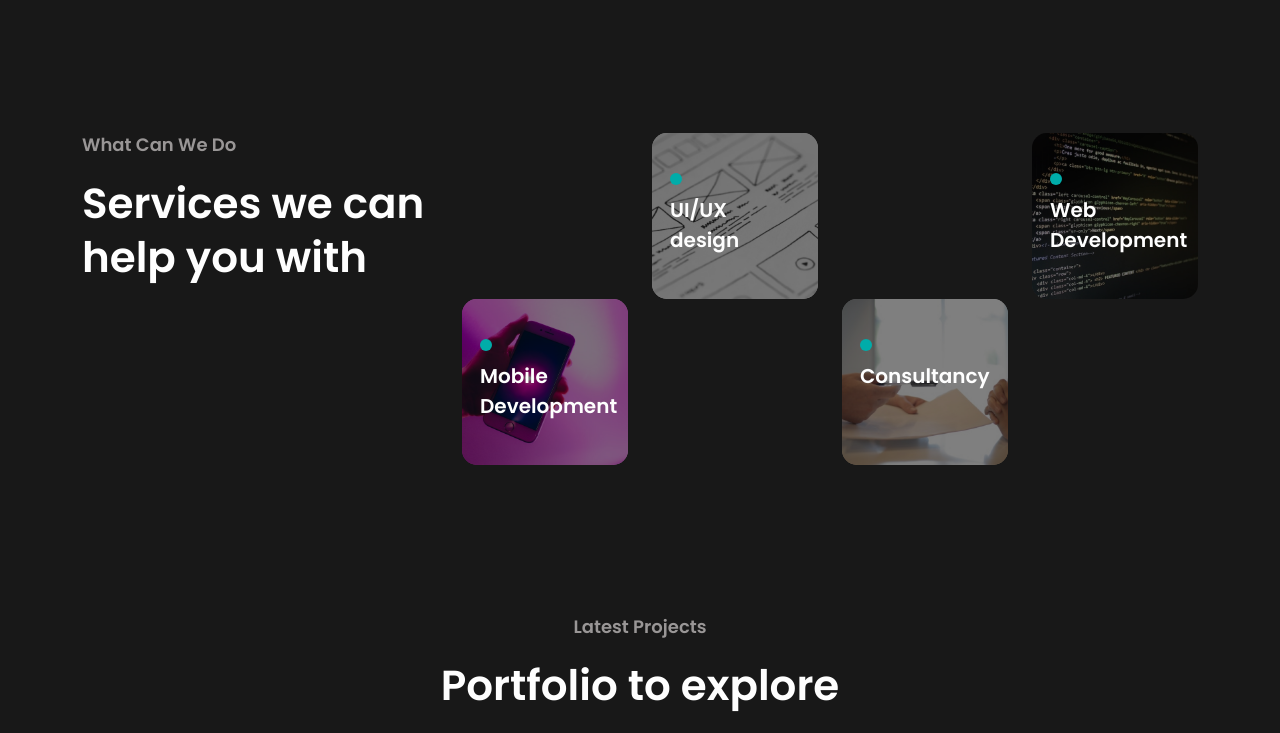
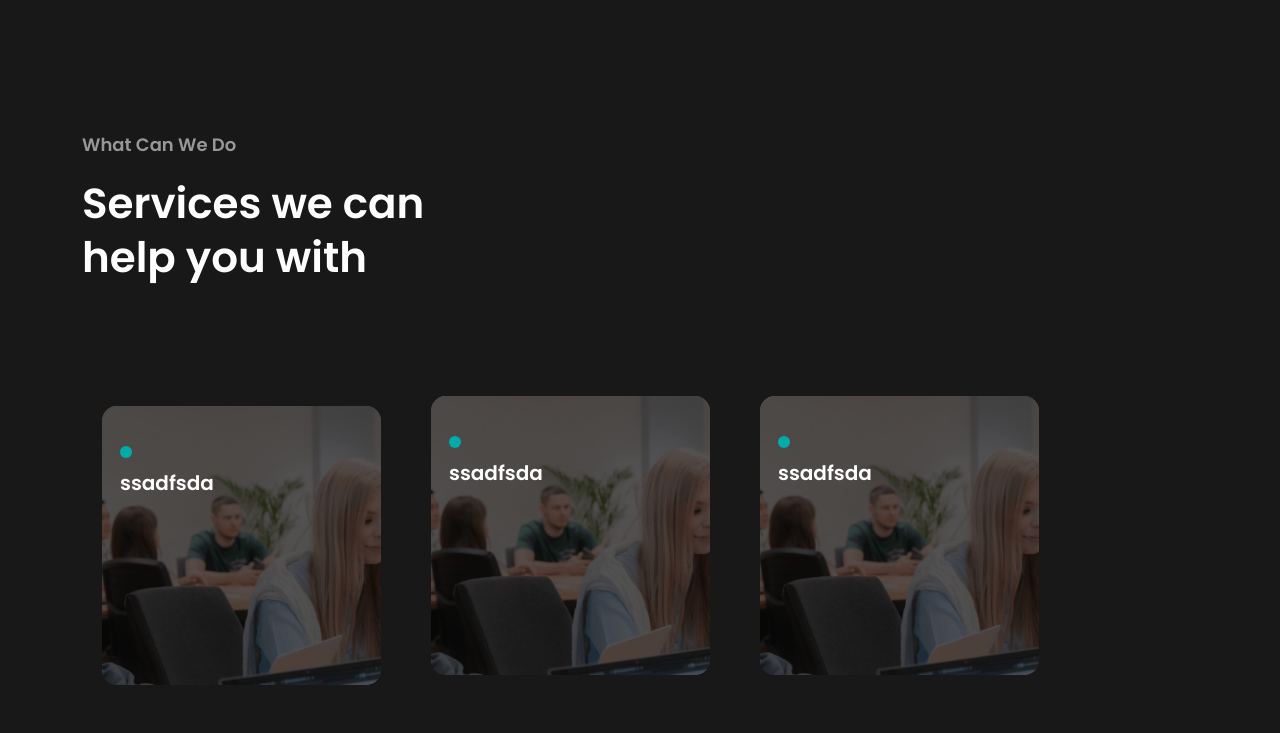
Before and after one commit to MarianRusoiu99/extf, a Next.js app: page / in a window 1280 px wide. Shown: the part 1080-1813 px from the top of the page. Built offline with nearby package versions, Linux system fonts and the light colour scheme.

Commit message:
Commit Dragable Section

```diff
--- a/components/Card/index.jsx
+++ b/components/Card/index.jsx
@@ -2,20 +2,20 @@ import Link from 'next/link';
 
 import Div from '../Div';
 
-export default function Card({ title, link, src, alt }) {
+export default function Card({ title, link, src, alt , variant }) {   //if it has a link prop, renders the content inside a link wrapper else in a simple div
   return (
-    link ? (<Link href={link} className="cs-card cs-style1">
+    link ? (<Link href={link} className='cs-card cs-style1'>
     <>
-      <img src={src} alt={alt} />
+      <img src={src} alt={alt} className={`${variant}`} />
       <Div className="cs-card_overlay" />
       <Div className="cs-card_info">
         <span className=" cs-hover_layer3 cs-accent_bg" />
         <h2 className="cs-card_title">{title}</h2>
       </Div>
     </>
-  </Link>) :  (<div href={link} className="cs-card cs-style1">
+  </Link>) :  (<div href={link} className='cs-card cs-style1'>
   <>
-    <img src={src} alt={alt} />
+    <img src={src} alt={alt} className={`${variant}`} />
     <Div className="cs-card_overlay" />
     <Div className="cs-card_info">
       <span className=" cs-hover_layer3 cs-accent_bg" />
--- /dev/null
+++ b/components/ServicesDragable/index.jsx
@@ -0,0 +1,87 @@
+"use client"
+
+import React from 'react'
+import Div from '../Div'
+import Card from '../Card'
+import Spacing from '../Spacing'
+import { motion } from 'framer-motion'
+
+
+function ServicesDragable(props) {
+
+//   const Services = props.items  // items is an array of objects and objects must have a title, a src for image and an alt tag for image
+  const placeholder = [{title:"ssadfsda", src:"../images/cta/a.png", alt:"ceva"},{title:"ssadfsda", src:"../images/cta/a.png", alt:"ceva"},{title:"ssadfsda", src:"../images/cta/a.png", alt:"ceva"},{title:"ssadfsda", src:"../images/cta/a.png", alt:"ceva"}];
+  const Services = props.items ? props.items :placeholder
+  const constraintsRef = React.useRef(null);
+  console.log(constraintsRef);
+
+  const randomLeftMargin = [20,40,30,100,50]
+  return (
+
+      <Div>
+
+                  <Div className="col-lg-3 col-sm-6 cs-hidden_mobile" ></Div>
+                  <div ref={constraintsRef} className="offsetChild">
+                  {Services && Services.map((content,index)=>{return(
+//style={{marginLeft: `${randomLeftMargin[Math.floor(Math.random() * randomLeftMargin.length)]}`}}
+
+                    <motion.div drag  pan dragConstraints={constraintsRef} className="col-lg-3 col-sm-6" id = {index}  style={{marginLeft: `${randomLeftMargin[Math.floor(Math.random() * randomLeftMargin.length)]}px` , marginTop: `${randomLeftMargin[Math.floor(Math.random() * randomLeftMargin.length)]}px`}} >
+                    <Div>
+                    <Card
+                      title={content.title}
+                      // link="/service/service-details"
+                      src={content.src}
+                      alt={content.alt}
+                      variant={"square transparent"}
+                    />
+                    <Spacing lg="0" md="30" />
+                  </Div>
+                  </motion.div>
+                  )})}
+                  </div>
+{/*
+                  <Div className="col-lg-3 col-sm-6">
+                    <Card
+                      title="UI/UX design"
+                      // link="/service/service-details"
+                      src="/images/services/ux-design.jpg"
+                      alt="Service"
+                    />
+                    <Spacing lg="0" md="30" />
+                  </Div>
+                  <Div className="col-lg-3 col-sm-6 cs-hidden_mobile"></Div>
+                  <Div className="col-lg-3 col-sm-6">
+                    <Card
+                      title="Web Development"
+                      // link="/service/service-details"
+                      src="/images/services/webdev.jpg"
+                      alt="Service"
+                    />
+                    <Spacing lg="0" md="30" />
+                  </Div>
+                  <Div className="col-lg-3 col-sm-6">
+                    <Card
+                      title="Mobile Development"
+                      // link="/service/service-details"
+                      src="/images/services/mobile.jpg"
+                      alt="Service"
+                    />
+                    <Spacing lg="0" md="30" />
+                  </Div>
+                  <Div className="col-lg-3 col-sm-6 cs-hidden_mobile"></Div>
+                  <Div className="col-lg-3 col-sm-6">
+                    <Card
+                      title="Consultancy"
+                      // link="/service/service-details"
+                      src="/images/services/consultancy.jpg"
+                      alt="Service"
+                    />
+                    <Spacing lg="0" md="30" />
+                  </Div>
+                  <Div className="col-lg-3 col-sm-6 cs-hidden_mobile"></Div> */}
+                </Div>
+
+  )
+}
+
+export default ServicesDragable
--- a/package.json
+++ b/package.json
@@ -11,6 +11,7 @@
   "dependencies": {
     "@iconify/react": "^4.1.0",
     "bootstrap": "^5.2.3",
+    "framer-motion": "^10.16.4",
     "html-react-parser": "^3.0.9",
     "next": "13.2.1",
     "react": "18.2.0",
--- a/pages/index.jsx
+++ b/pages/index.jsx
@@ -17,6 +17,8 @@ import Spacing from '../components/Spacing';
 import VideoModal from '../components/VideoModal';
 import Hero5 from '../components/Hero/Hero5';
 import Button from '../components/Button';
+import ServicesDragable from '../components/ServicesDragable';
+
 
 export default function Home() {
   // Hero Social Linksasd asd asdsdsad as das
@@ -105,50 +107,7 @@ export default function Home() {
                 />
                 <Spacing lg="90" md="45" />
               </Div>
-              <Div className="col-xl-8">
-                <Div className="row">
-                  <Div className="col-lg-3 col-sm-6 cs-hidden_mobile"></Div>
-                  <Div className="col-lg-3 col-sm-6">
-                    <Card
-                      title="UI/UX design"
-                      // link="/service/service-details"
-                      src="/images/services/ux-design.jpg"
-                      alt="Service"
-                    />
-                    <Spacing lg="0" md="30" />
-                  </Div>
-                  <Div className="col-lg-3 col-sm-6 cs-hidden_mobile"></Div>
-                  <Div className="col-lg-3 col-sm-6">
-                    <Card
-                      title="Web Development"
-                      // link="/service/service-details"
-                      src="/images/services/webdev.jpg"
-                      alt="Service"
-                    />
-                    <Spacing lg="0" md="30" />
-                  </Div>
-                  <Div className="col-lg-3 col-sm-6">
-                    <Card
-                      title="Mobile Development"
-                      // link="/service/service-details"
-                      src="/images/services/mobile.jpg"
-                      alt="Service"
-                    />
-                    <Spacing lg="0" md="30" />
-                  </Div>
-                  <Div className="col-lg-3 col-sm-6 cs-hidden_mobile"></Div>
-                  <Div className="col-lg-3 col-sm-6">
-                    <Card
-                      title="Consultancy"
-                      // link="/service/service-details"
-                      src="/images/services/consultancy.jpg"
-                      alt="Service"
-                    />
-                    <Spacing lg="0" md="30" />
-                  </Div>
-                  <Div className="col-lg-3 col-sm-6 cs-hidden_mobile"></Div>
-                </Div>
-              </Div>
+              <ServicesDragable/>
             </Div>
           </Div>
         </Div>
--- a/styles/common/_slider.scss
+++ b/styles/common/_slider.scss
@@ -1,6 +1,20 @@
 /*--------------------------------------------------------------
   5. Slider
 ----------------------------------------------------------------*/
+.square{
+  aspect-ratio: 1;
+  object-fit:cover;
+}
+.transparent{
+  opacity:0.7;
+}
+.offsetChild{
+  display:flex;
+  flex-direction: row;
+  flex-wrap: wrap;
+}
+
+
 .cs-slider_heading.cs-style1 {
   display: flex;
   justify-content: space-between;
```
Also changed, not shown: pages/projects/[projectId].jsx (+15 -0 lines), 1 other file (tests, documents, lock files or other folders).
